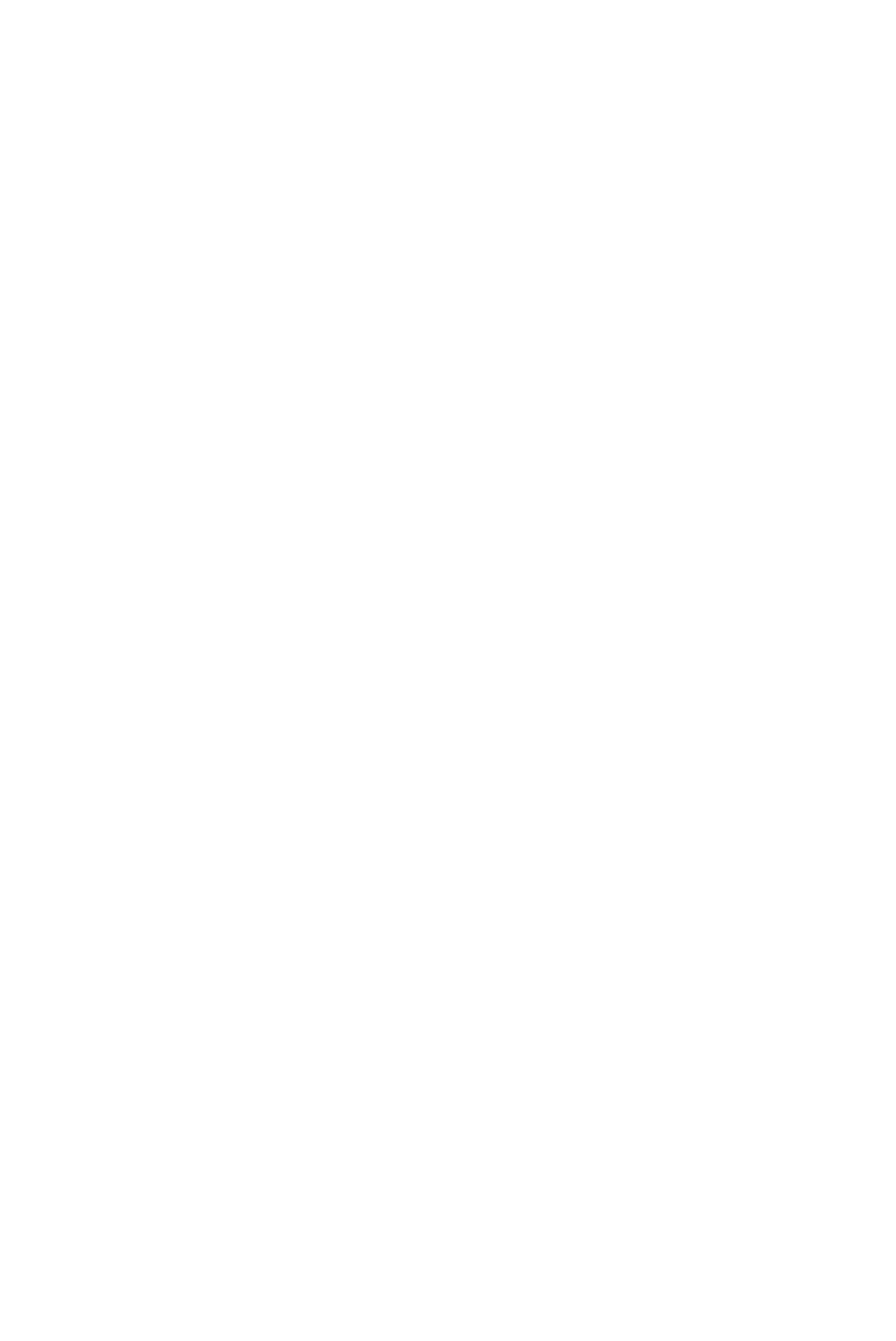
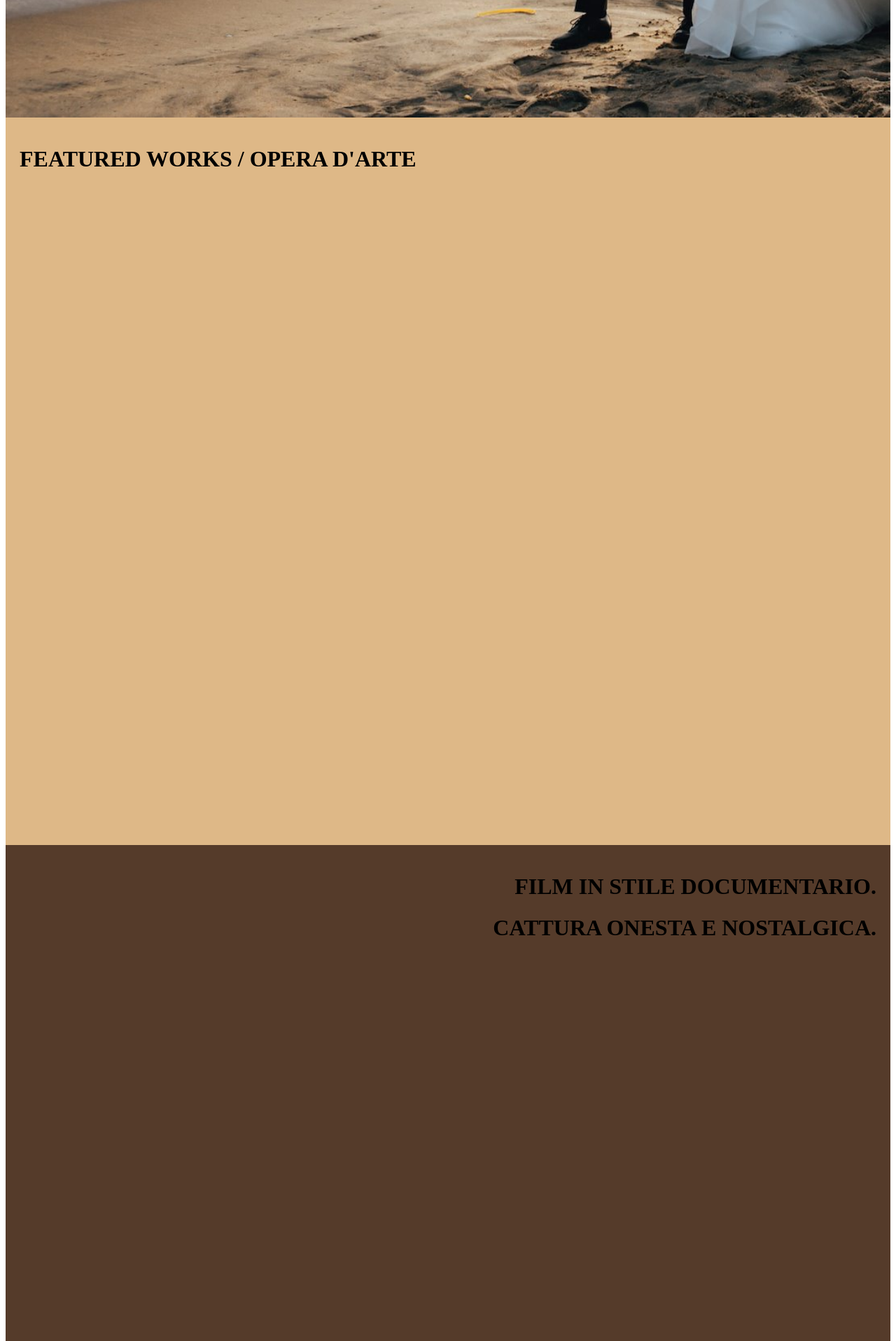
Before and after one commit to oloughlinc/alteluci, an Angular app in the folder alteluci/: page / in a window 1280 px wide. Shown: the part 880-2797 px from the top of the page at 70% size. Before the commit the page ends 800 px from the top, so only its background shows below. Built offline with nearby package versions, Linux system fonts and the light colour scheme.

Commit message:
basic home page mock

```diff
--- a/alteluci/src/app/app.component.html
+++ b/alteluci/src/app/app.component.html
@@ -1 +1,25 @@
+<div style="background-image: url('../assets/images/home-top.jpg'); height:1000px; background-repeat: no-repeat;  background-size: cover; padding: 20px;">
+    <style>
+
+    </style>
 <H1>A L T E L U C I</H1>
+</div>
+<div style="background-color:burlywood; height:1000px; background-repeat: no-repeat;  background-size: cover; padding: 20px;">
+    <style>
+
+    </style>
+<H1>FEATURED WORKS / OPERA D'ARTE</H1>
+</div>
+<div style="background-color:rgb(85, 59, 42); height:1000px; background-repeat: no-repeat;  background-size: cover; padding: 20px;">
+    <style>
+
+    </style>
+<H1 style="text-align: right;">FILM IN STILE DOCUMENTARIO.</H1>
+<H1 style="text-align: right;">CATTURA ONESTA E NOSTALGICA.</H1>
+</div>
+<div style="background-color:burlywood; height:1000px; background-repeat: no-repeat;  background-size: cover; padding: 20px;">
+    <style>
+
+    </style>
+<H1>CONTACT</H1>
+</div>
```
Also changed, not shown: alteluci/src/assets/images/home-top.jpg (added).
